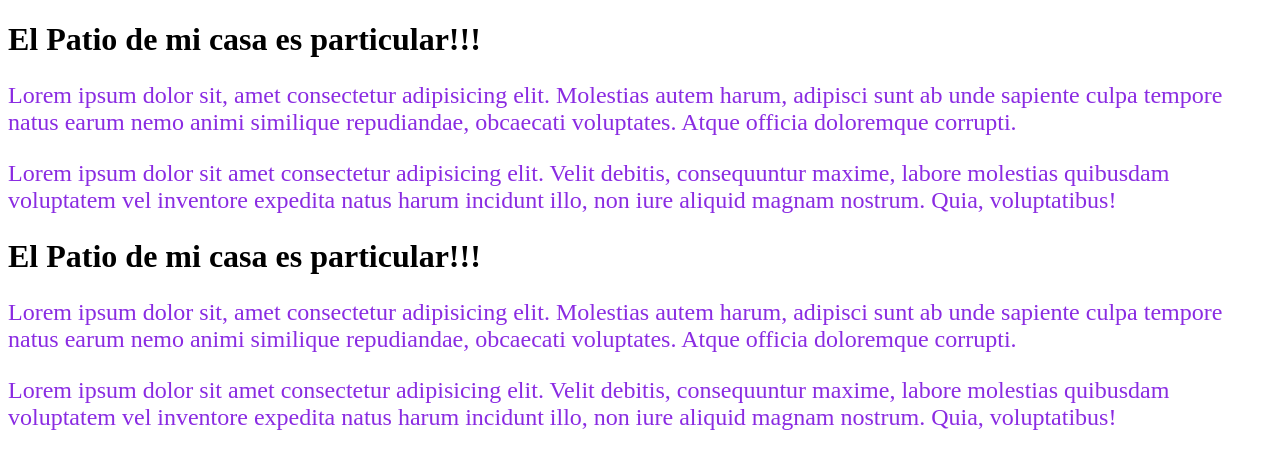
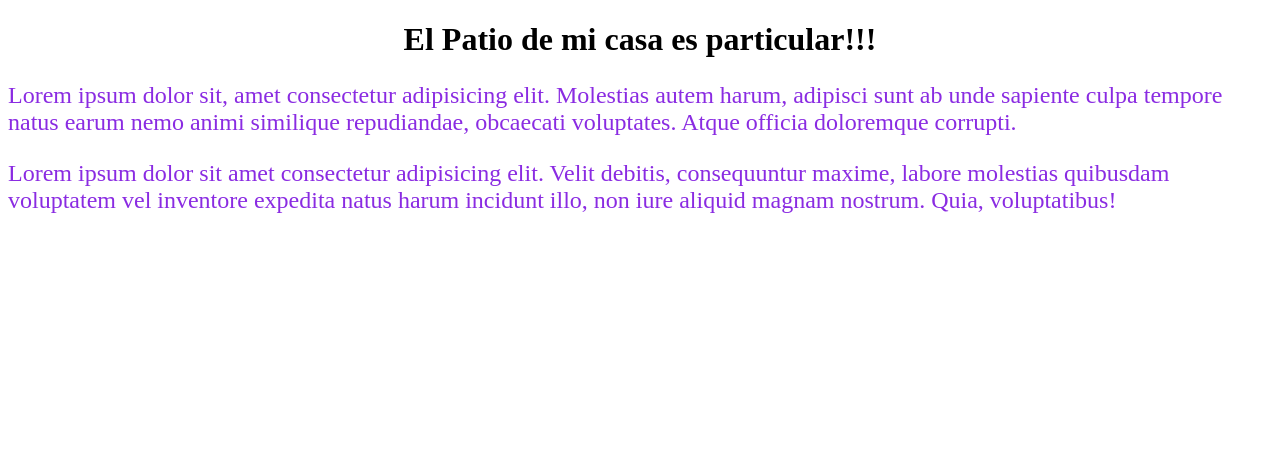
Before and after one commit to jorge-sanchez-rodriguez/ramas, a plain HTML site: page index.html in a window 1280 px wide. Drawn offline with Linux system fonts and the light colour scheme.

Commit message:
cambio estilos en rama nuevo

```diff
--- a/css/style.css
+++ b/css/style.css
@@ -1,3 +1,6 @@
+.title{
+  text-align :center;
+}
 .text {
   color: blueviolet;
   font-size: 1.5rem;
--- a/index.html
+++ b/index.html
@@ -13,13 +13,7 @@
   <h1 class="title">El Patio de mi casa es particular!!!</h1>
   <p class="text">Lorem ipsum dolor sit, amet consectetur adipisicing elit. Molestias autem harum, adipisci sunt ab unde sapiente culpa tempore natus earum nemo animi similique repudiandae, obcaecati voluptates. Atque officia doloremque corrupti.</p>
   <p class="text">Lorem ipsum dolor sit amet consectetur adipisicing elit. Velit debitis, consequuntur maxime, labore molestias quibusdam voluptatem vel inventore expedita natus harum incidunt illo, non iure aliquid magnam nostrum. Quia, voluptatibus!</p>
-  <h1 class="title">El Patio de mi casa es particular!!!</h1>
-  <p class="text">Lorem ipsum dolor sit, amet consectetur adipisicing elit. Molestias autem harum, adipisci sunt ab unde
-    sapiente culpa tempore natus earum nemo animi similique repudiandae, obcaecati voluptates. Atque officia doloremque
-    corrupti.</p>
-  <p class="text">Lorem ipsum dolor sit amet consectetur adipisicing elit. Velit debitis, consequuntur maxime, labore
-    molestias quibusdam voluptatem vel inventore expedita natus harum incidunt illo, non iure aliquid magnam nostrum.
-    Quia, voluptatibus!</p>
+
 </body>
 
 </html>
```
